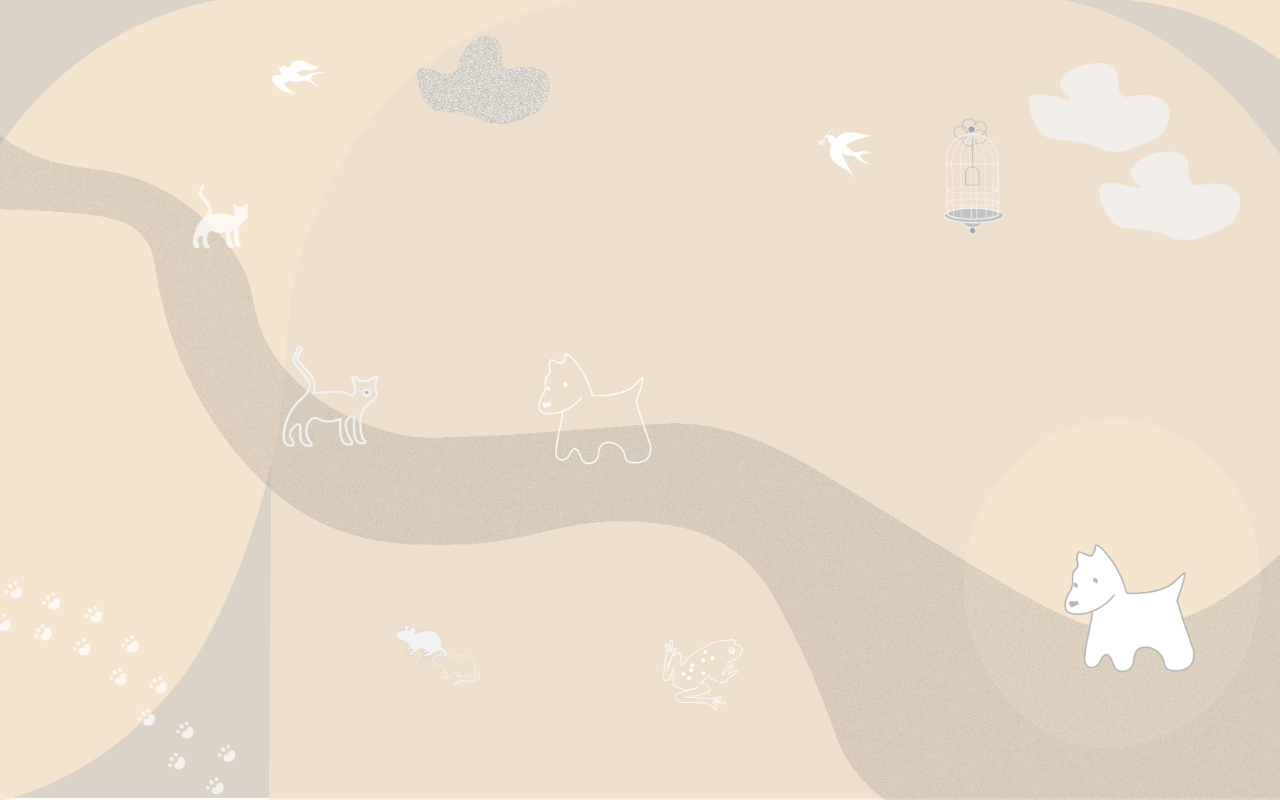
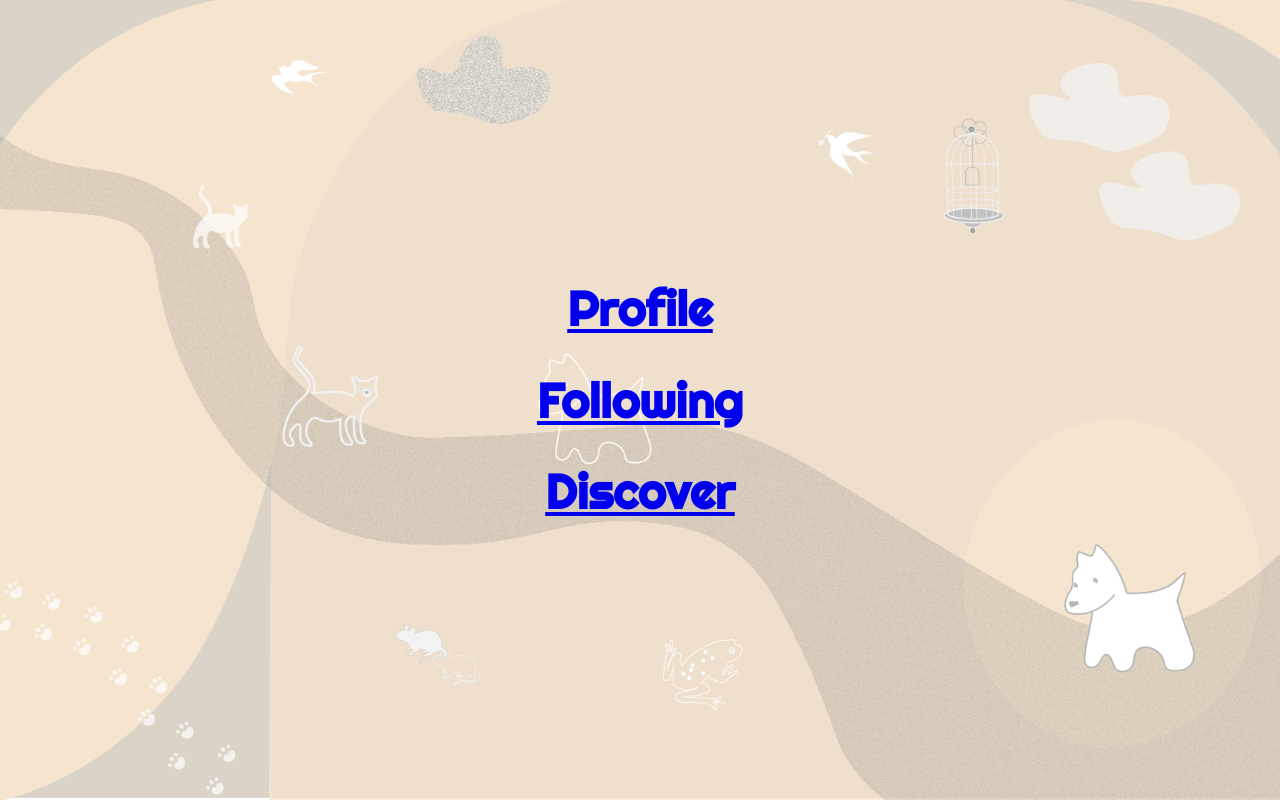
Before and after one commit to ShyFidelity/friends-of-toto, a React (Create React App) app in the folder client/: page /discover in a window 1280 px wide. Built offline with nearby package versions, Linux system fonts and the light colour scheme.

Commit message:
added nav links to header element for profile/following/discover

```diff
--- a/client/src/components/Header/index.js
+++ b/client/src/components/Header/index.js
@@ -4,7 +4,11 @@ import { Link } from 'react-router-dom';
 const Header = () => {
   return (
     <header className="bg-info text-dark mb-4 py-3 display-flex align-center">
-      <div className="container flex-column justify-space-between-lg justify-center align-center text-center">
+      <Link className="text-dark" to="/profile">
+        <h1 className="m-0" style={{ fontSize: '3rem' }}>
+          Profile
+        </h1>
+      </Link>
       <Link className="text-dark" to="/following">
         <h1 className="m-0" style={{ fontSize: '3rem' }}>
           Following
@@ -15,7 +19,6 @@ const Header = () => {
           Discover
         </h1>
       </Link>
-      </div>
     </header>
   );
 };
--- a/client/src/pages/Discover.js
+++ b/client/src/pages/Discover.js
@@ -1,7 +1,9 @@
+import Header from '../components/Header/index';
 
 export default function Discover() {
     return (
       <div>
+        <Header />
       </div>
     )
 }
--- a/client/src/pages/Following.js
+++ b/client/src/pages/Following.js
@@ -1,7 +1,9 @@
+import Header from '../components/Header/index';
 
 export default function Following() {
     return (
       <div>
+        <Header />
       </div>
     )
 }
```
Lines whose indentation alone changed are shown as unchanged.
